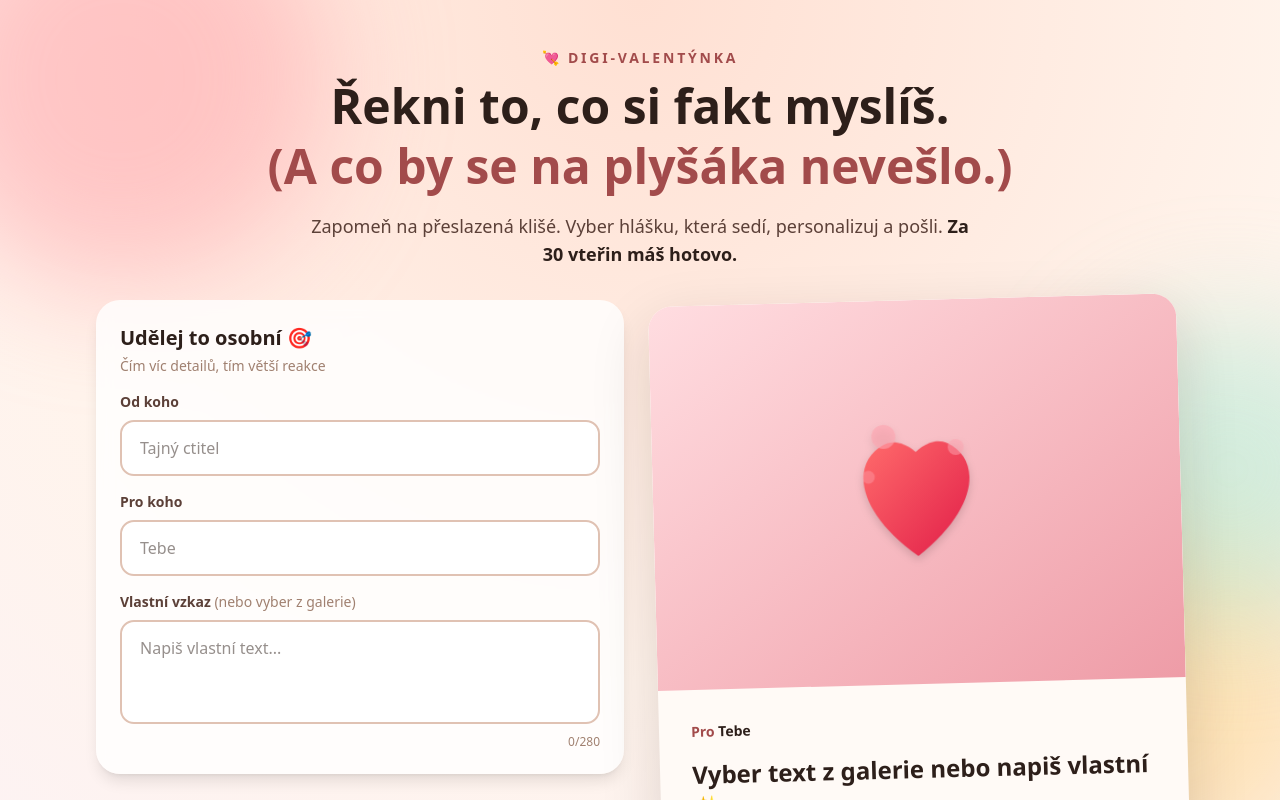
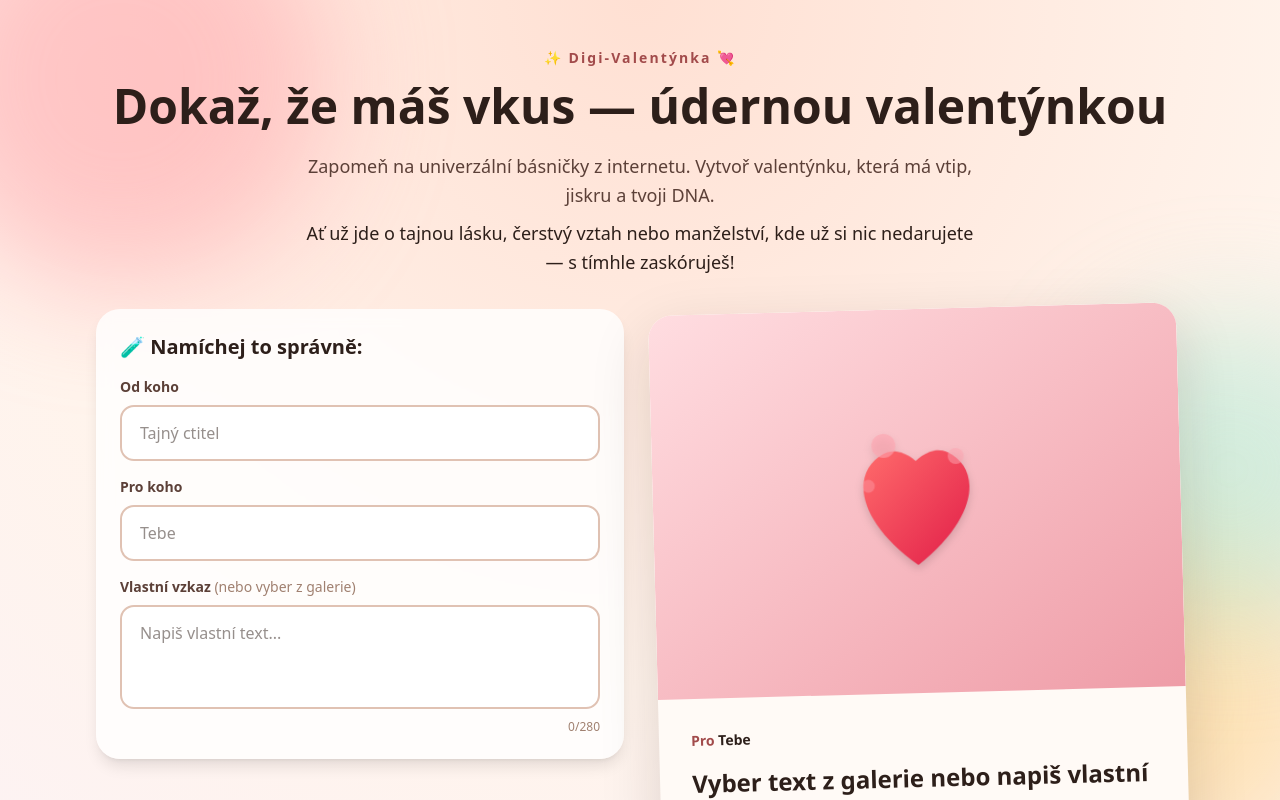
Before and after one commit to johny834/valentine2, a Next.js app: page / in a window 1280 px wide. Shown: the top 800 px of the page. Built offline with nearby package versions, Linux system fonts and the light colour scheme; a web font is replaced by a local one.

Commit message:
copy: Final hero + form copy update
Hero:
- '✨ Digi-Valentýnka 💘'
- 'Dokaž, že máš vkus — údernou valentýnkou'
- 'Zapomeň na univerzální básničky z internetu...'

Form:
- '🧪 Namíchej to správně:'

```diff
--- a/src/app/HomeClient.tsx
+++ b/src/app/HomeClient.tsx
@@ -75,10 +75,9 @@ export default function HomeClient({ templates }: Props) {
         <div className="space-y-6">
           {/* Names */}
           <div className="bg-white/80 backdrop-blur rounded-3xl p-6 shadow-lg">
-            <h3 className="font-display text-xl font-bold text-[#2d1f1a] mb-1">
-              Udělej to osobní 🎯
+            <h3 className="font-display text-xl font-bold text-[#2d1f1a] mb-4">
+              🧪 Namíchej to správně:
             </h3>
-            <p className="text-sm text-[#a08070] mb-4">Čím víc detailů, tím větší reakce</p>
 
             <div className="space-y-4">
               <div>
--- a/src/app/page.tsx
+++ b/src/app/page.tsx
@@ -8,16 +8,15 @@ export default function Home() {
     <main className="py-8 sm:py-12">
       {/* Hero */}
       <header className="text-center mb-8">
-        <p className="uppercase tracking-[0.2em] text-sm text-[#a24b4b] mb-2 font-semibold">
-          💘 Digi-Valentýnka
+        <p className="tracking-[0.15em] text-sm text-[#a24b4b] mb-2 font-semibold">
+          ✨ Digi-Valentýnka 💘
         </p>
         <h1 className="font-display text-3xl sm:text-4xl lg:text-5xl font-bold text-[#2d1f1a] mb-4 leading-tight">
-          Řekni to, co si fakt myslíš.
-          <span className="block text-[#a24b4b]">(A co by se na plyšáka nevešlo.)</span>
+          Dokaž, že máš vkus — údernou valentýnkou
         </h1>
-        <p className="text-lg text-[#5c4038] max-w-2xl mx-auto">
-          Zapomeň na přeslazená klišé. Vyber hlášku, která sedí, personalizuj a pošli.
-          <span className="font-semibold text-[#2d1f1a]"> Za 30 vteřin máš hotovo.</span>
+        <p className="text-lg text-[#5c4038] max-w-2xl mx-auto leading-relaxed">
+          Zapomeň na univerzální básničky z internetu. Vytvoř valentýnku, která má vtip, jiskru a tvoji DNA.
+          <span className="block mt-2 font-medium text-[#2d1f1a]">Ať už jde o tajnou lásku, čerstvý vztah nebo manželství, kde už si nic nedarujete — s tímhle zaskóruješ!</span>
         </p>
       </header>
 
```
